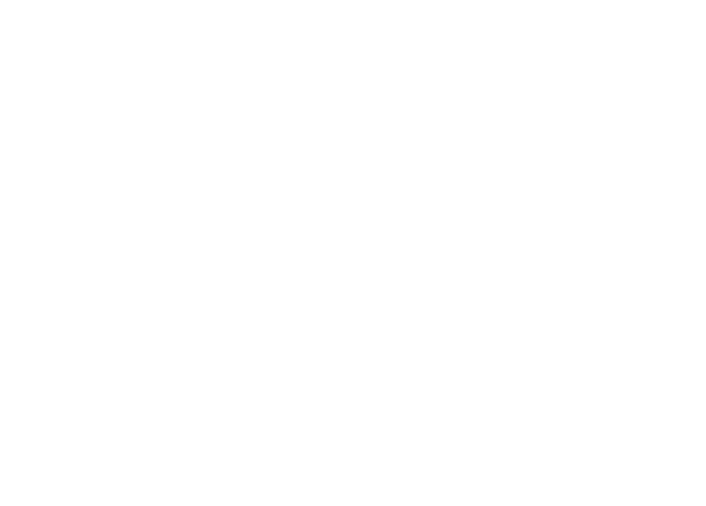
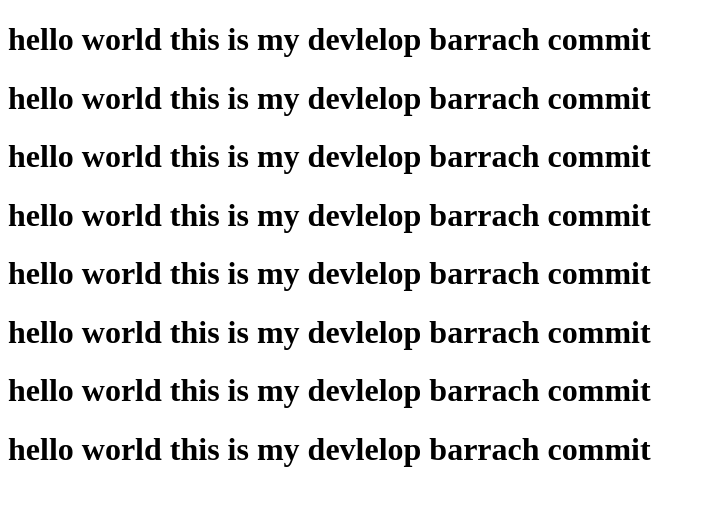
Before and after one commit to codewithjoshuakj/test-repo, a plain HTML site: page index.html in a window 1280 px wide. Shown: the whole page, without its empty margins (0-706 px from the left). Drawn offline with Linux system fonts and the light colour scheme.

Commit message:
index html develop change

```diff
--- a/index.html
+++ b/index.html
@@ -6,6 +6,14 @@
     <title>Document</title>
 </head>
 <body>
+    <h1>hello world this is my devlelop barrach commit</h1>
+    <h1>hello world this is my devlelop barrach commit</h1>
+    <h1>hello world this is my devlelop barrach commit</h1>
+    <h1>hello world this is my devlelop barrach commit</h1>
+    <h1>hello world this is my devlelop barrach commit</h1>
+    <h1>hello world this is my devlelop barrach commit</h1>
+    <h1>hello world this is my devlelop barrach commit</h1>
+    <h1>hello world this is my devlelop barrach commit</h1>
 
 </body>
 </html>
```
